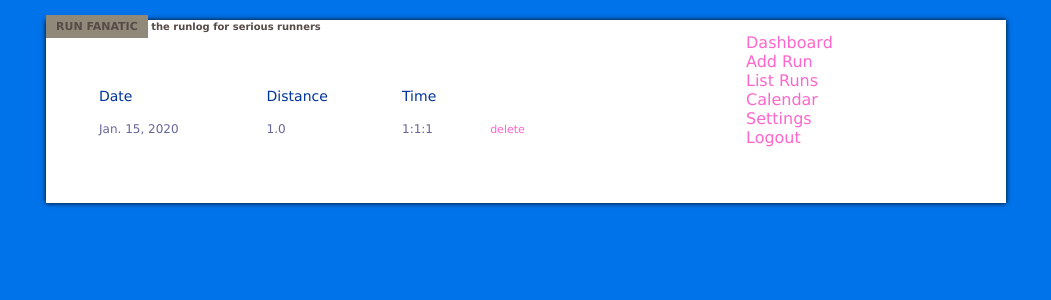
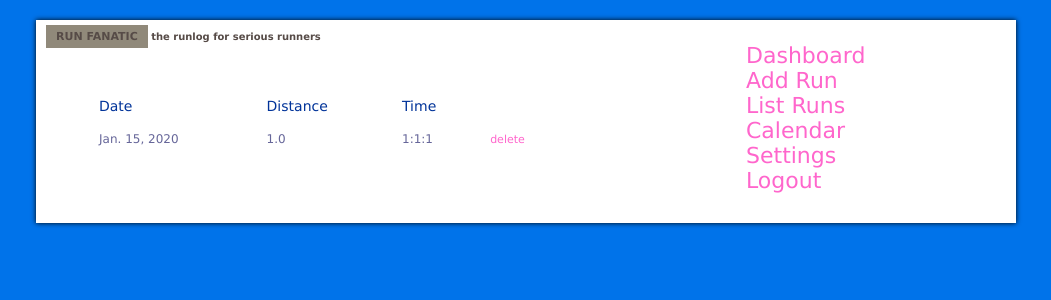
Before and after one commit to andrewaustin/simplerunlog, a Django app: page /runs/ in a window 1280 px wide. Shown: the top 300 px of the page, without its empty margins (114-1165 px from the left). Run offline with Django 3.2, Linux system fonts and the light colour scheme; a user stored in the database is signed in; tables that the repository leaves empty hold one stand-in row (values such as "Sample post"); some libraries are stand-ins or nearby versions.

Commit message:
Add hover styling for <a>

```diff
--- a/runfanatic/assets/css/style.css
+++ b/runfanatic/assets/css/style.css
@@ -16,13 +16,17 @@ body {
     text-align: left;
     vertical-align: middle;
     margin: 0px auto;
-    padding: 0px;
+    padding: 10px;
     width: 960px;
     background-color: #ffffff;
     border: 3px #564b47;
     -moz-box-shadow: 0 0 5px #000;
     -webkit-box-shadow: 0 0 5px #000;
     box-shadow: 0 0 5px #000;
+}
+
+#header {
+    margin: 20px;
 }
 
 #content {
@@ -54,8 +58,12 @@ a {
     text-decoration: none;
 }
 
+a:hover {
+    color: #a600a6;
+}
+
 a.nav {
-    font-size: 16px;
+    font-size: 22px;
 }
 
 pre {
```
